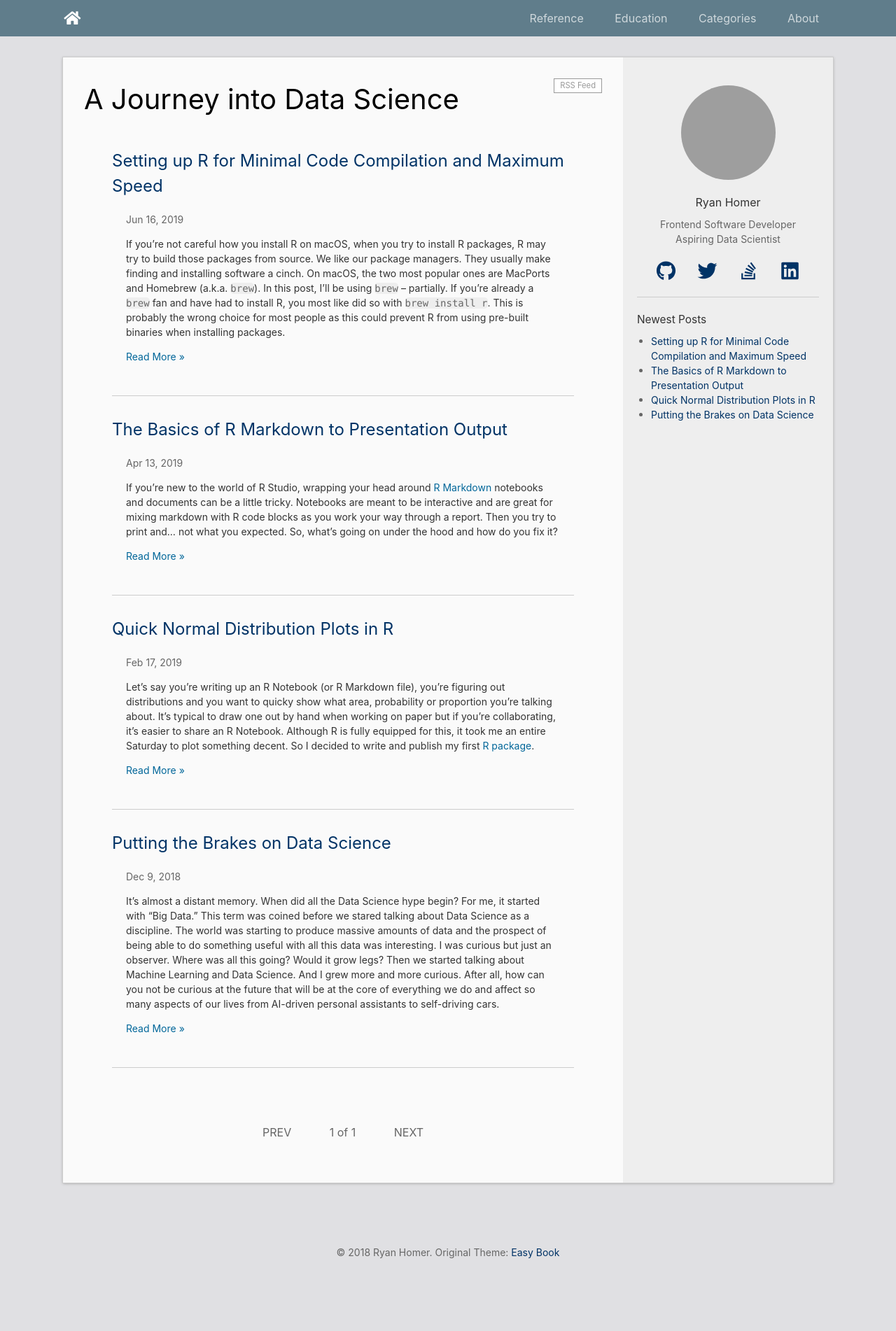
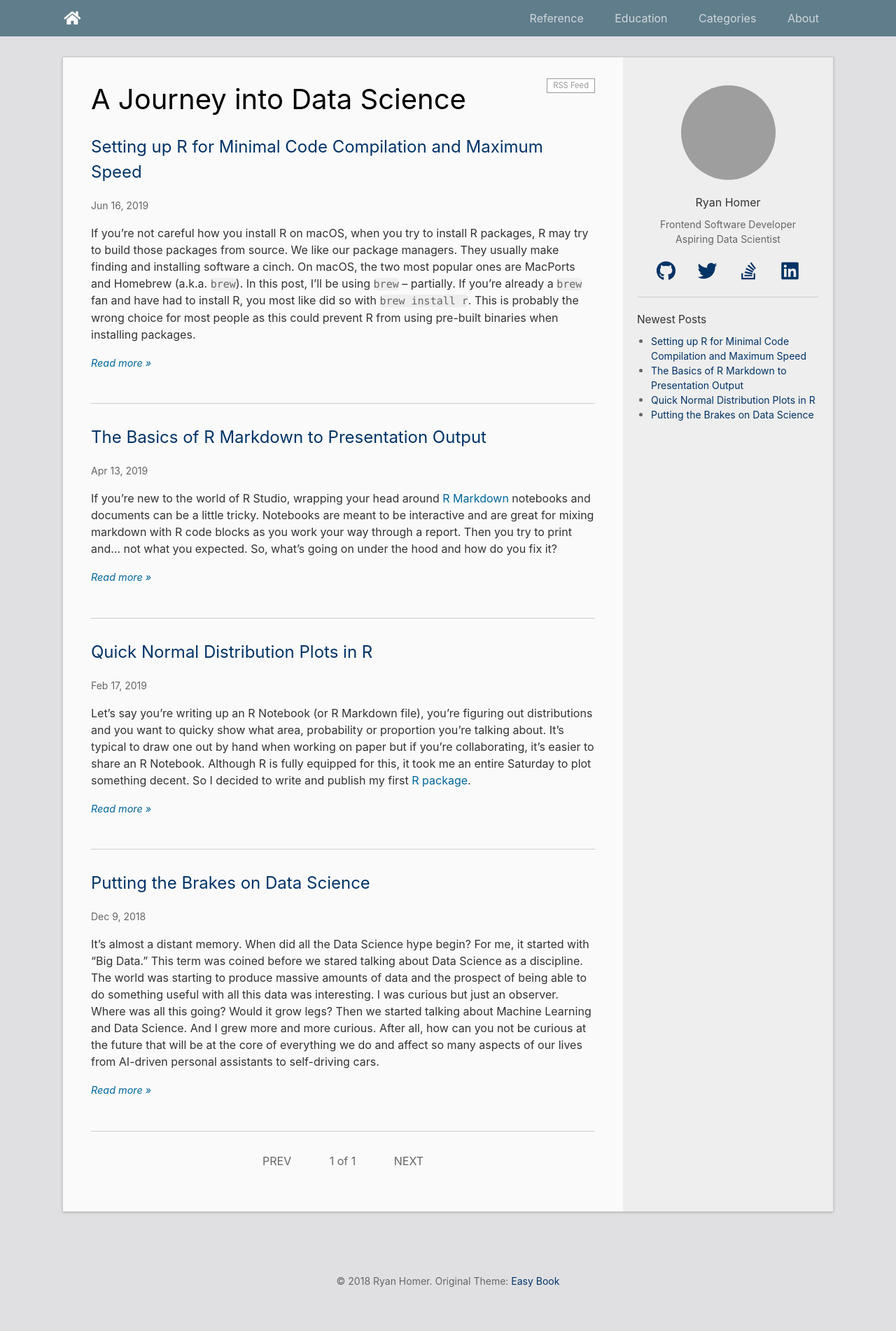
Before and after one commit to techrah/techrah.github.io, a Jekyll site: the page built from index.html, in a window 1280 px wide. Shown: the whole page at 70% size. Built offline with Jekyll 4.4.1, drawn with Linux system fonts in a browser that asks for light colours; nearby versions of some CDN libraries; the list of posts is cut into pages by our own code; before the commit the page ends 1861 px from its top, so only the background shows below that; grey boxes are pictures that could not be loaded.

Commit message:
Front page layout adjustments

```diff
--- a/_sass/_home.scss
+++ b/_sass/_home.scss
@@ -21,6 +21,11 @@
         color: #666;
     }
 }
+
+ul.post-list {
+  padding: 0;
+}
+
 .post-list {
     margin: 0;
 	padding: 20px 40px;
@@ -38,12 +43,12 @@
     .post-meta {
     	font-size: $small-font-size;
     	color: #666;
-        margin: 0 20px;
+        // margin: 0 20px;
         margin-bottom: .5em;
     }
     .post-excerpt {
         &, * {
-            font-size: $small-font-size;
+            // font-size: $small-font-size;
             padding-top: 0;
             padding-bottom: 0;
 	        color: #333;
@@ -69,7 +74,11 @@
                 opacity: 1;
             }
         }
-        margin: 0 20px;
+        // margin: 0 20px;
+    }
+    p .post-link {
+        font-size: 0.9em;
+        font-style: italic;
     }
     @include media-query($on-palm) {
 		padding: 10px;
--- a/_sass/_layout.scss
+++ b/_sass/_layout.scss
@@ -159,7 +159,7 @@ $hide-sidebar-screen-width: 1120px;
 .col-main {
   position: relative;
   box-sizing: border-box;
-  padding: 30px;
+  padding: 30px 40px;
   width: $col-main-width;
   float: left;
   overflow: auto;
--- a/index.html
+++ b/index.html
@@ -2,7 +2,7 @@
 layout: default
 ---
 <div class="home">
-  <a class="rss-link" href="{{ "/feed.xml" | prepend: site.baseurl }}">RSS Feed</a>
+  <a class="rss-link" href="{{ '/feed.xml' | prepend: site.baseurl }}">RSS Feed</a>
   <h1 class="page-heading">{{ site.title }}</h1>
 
   <ul class="post-list">
@@ -19,7 +19,7 @@ layout: default
           {%   else %}{{ post.content | lstrip | split: "
 " | first }}{% endif %}
           <p>
-            <a class="post-link" href="{{ post.url | prepend: site.baseurl }}">Read More &raquo;</a>
+            <a class="post-link" href="{{ post.url | prepend: site.baseurl }}">Read more &raquo;</a>
           </p>
         </div>
       </li>
```
